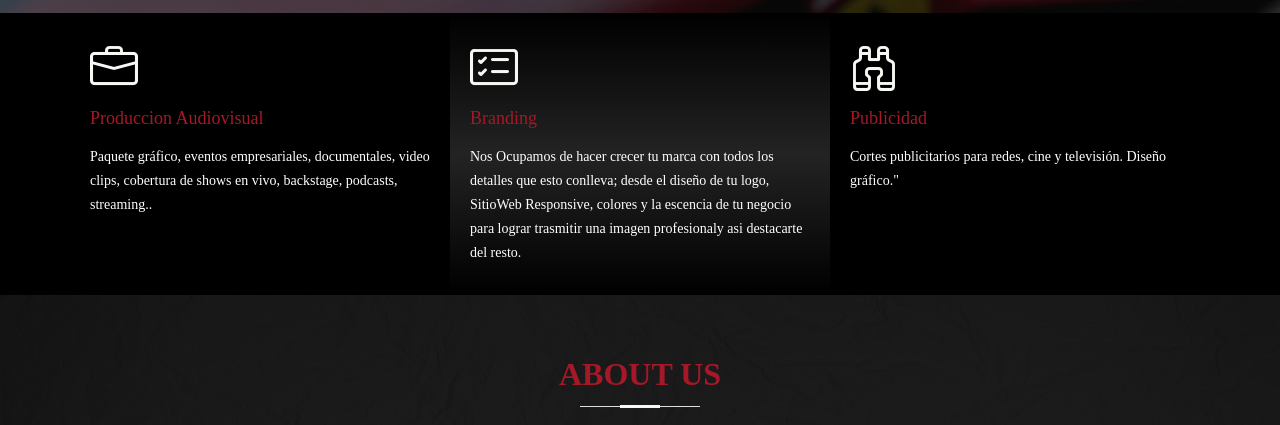
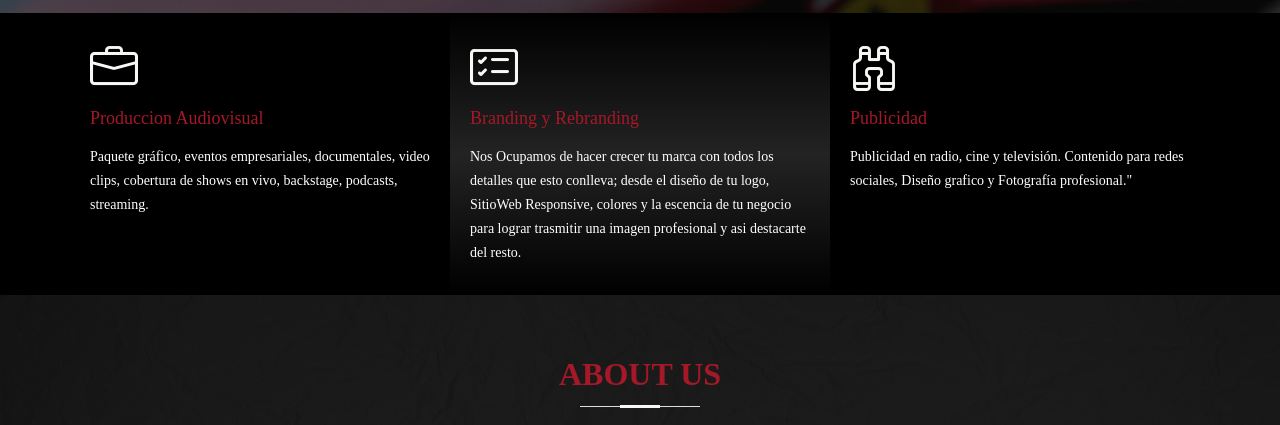
Before and after one commit to kipperkigu/kipperkigu.github.io, a plain HTML site: page index.html in a window 1280 px wide. Shown: the part 787-1212 px from the top of the page. Drawn offline with nearby package versions, Linux system fonts and the light colour scheme; a web font is replaced by a local one.

Commit message:
Add files via upload

```diff
--- a/index.html
+++ b/index.html
@@ -154,19 +154,19 @@
           <div class="col-lg-4 box">
             <i class="bi bi-briefcase"></i>
             <h4 class="title"><a href="">Produccion Audiovisual </a></h4>
-            <p class="description">Paquete gráfico, eventos empresariales, documentales, video clips, cobertura de shows en vivo, backstage, podcasts, streaming..</p>
+            <p class="description">Paquete gráfico, eventos empresariales, documentales, video clips, cobertura de shows en vivo, backstage, podcasts, streaming.</p>
           </div>
 
           <div class="col-lg-4 box box-bg">
             <i class="bi bi-card-checklist"></i>
-            <h4 class="title"><a href="">Branding</a></h4>
-            <p class="description">Nos Ocupamos de hacer crecer tu marca con todos los detalles que esto conlleva; desde el diseño de tu logo, SitioWeb Responsive, colores y la escencia de tu negocio para lograr trasmitir una imagen profesionaly asi destacarte del resto.</p>
+            <h4 class="title"><a href="">Branding y Rebranding</a></h4>
+            <p class="description">Nos Ocupamos de hacer crecer tu marca con todos los detalles que esto conlleva; desde el diseño de tu logo, SitioWeb Responsive, colores y la escencia de tu negocio para lograr trasmitir una imagen profesional y asi destacarte del resto.</p>
           </div>
 
           <div class="col-lg-4 box">
             <i class="bi bi-binoculars"></i>
             <h4 class="title"><a href="">Publicidad </a></h4>
-            <p class="description">Cortes publicitarios para redes, cine y televisión. Diseño gráfico."</p>
+            <p class="description">Publicidad en radio, cine y televisión. Contenido para redes sociales, Diseño grafico y Fotografía profesional."</p>
           </div>
 
         </div>
@@ -182,7 +182,7 @@
 
           <p> "En Metanoia, unimos nuestra pasión por la expresión artística con un compromiso inquebrantable hacia la excelencia en la producción audiovisual. Nos dedicamos a elevar cada escena, cada toma y cada proyecto a su máximo potencial, creando experiencias visuales cautivadoras que inspiran y emocionan.
 
-            Nuestra misión es trascender las expectativas, fusionando creatividad, tecnología de vanguardia y un ojo meticuloso para contar historias que resuenen con audiencias de todas las esferas. En cada fotograma, buscamos capturar la esencia única de cada proyecto, entregando resultados que no solo cumplen, sino que superan las visiones originales.".</p>
+            Nuestra misión es trascender las expectativas, fusionando creatividad, tecnología de vanguardia y un ojo meticuloso para contar historias que resuenen con audiencias de todas las esferas. En cada fotograma, buscamos capturar la esencia única de cada proyecto, entregando resultados que no solo cumplen, sino que superan las visiones originales."</p>
         </header>
 
         <div class="row about-cols">
```
